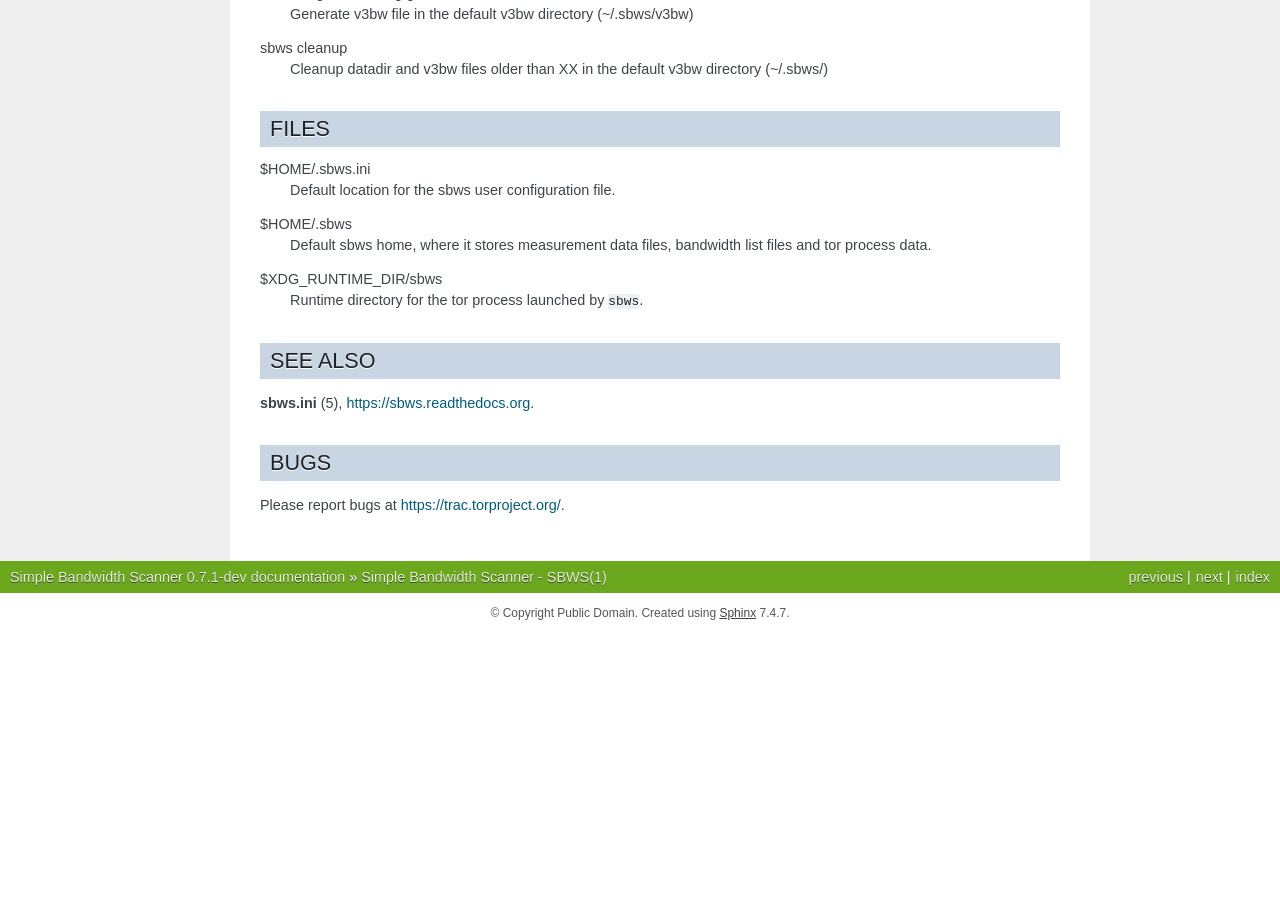
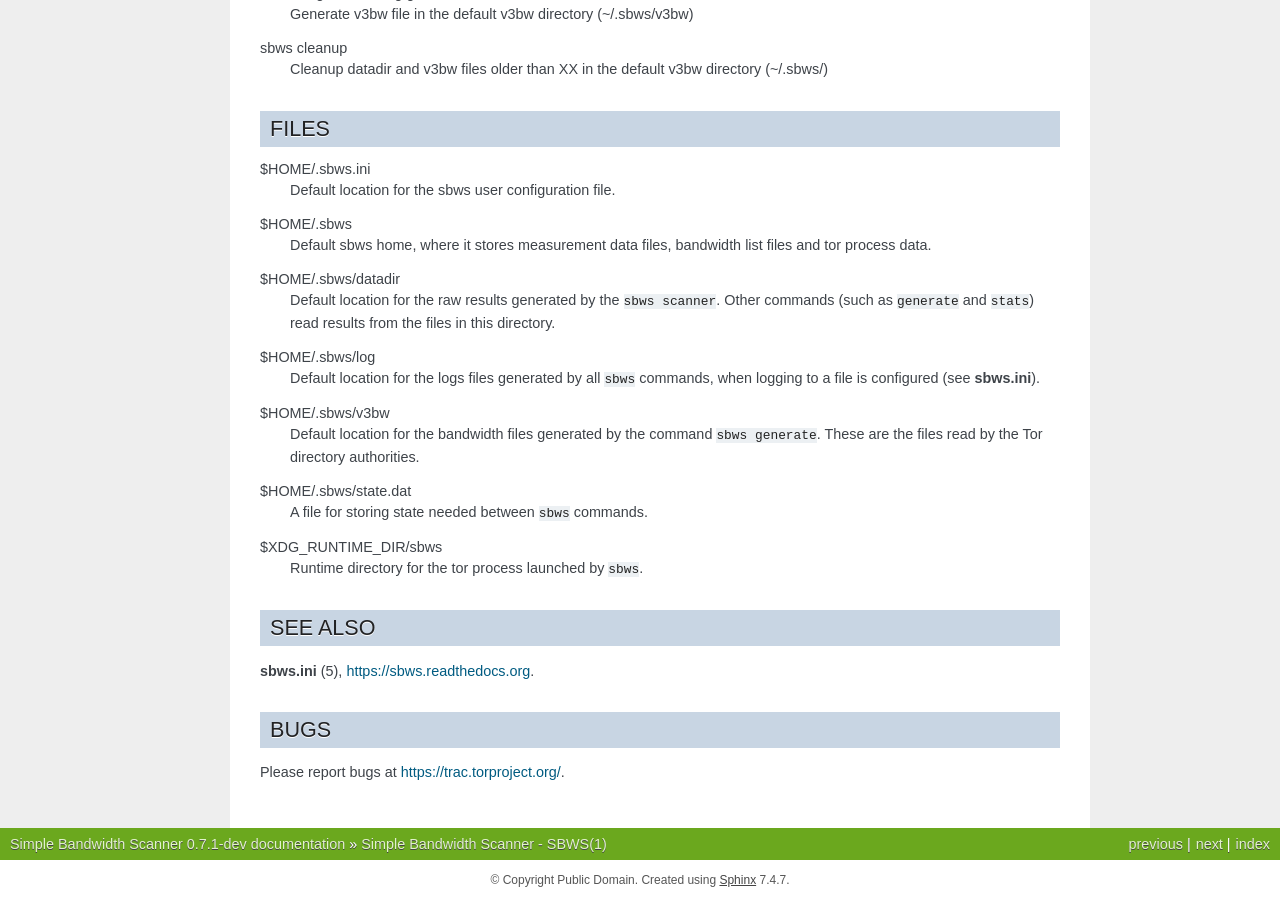
Before and after one commit to torproject/sbws, a Sphinx documentation site: the page built from docs/source/man_sbws.rst, in a window 1280 px wide and 900 px high, scrolled down 988 px. Built offline with Sphinx 7.4.7, drawn with Linux system fonts in a browser that asks for light colours; formulas are drawn with MathJax 3; before the commit the page ends 1621 px from its top, so only the background shows below that.

```diff
--- a/docs/source/man_sbws.rst
+++ b/docs/source/man_sbws.rst
@@ -64,6 +64,23 @@ $HOME/.sbws
    Default sbws home, where it stores measurement data files,
    bandwidth list files and tor process data.
 
+$HOME/.sbws/datadir
+   Default location for the raw results generated by the ``sbws scanner``.
+   Other commands (such as ``generate`` and ``stats``) read results from the
+   files in this directory.
+
+$HOME/.sbws/log
+   Default location for the logs files generated by all ``sbws`` commands,
+   when logging to a file is configured (see **sbws.ini**).
+
+$HOME/.sbws/v3bw
+   Default location for the bandwidth files generated by the command
+   ``sbws generate``. These are the files read by the Tor directory
+   authorities.
+
+$HOME/.sbws/state.dat
+   A file for storing state needed between ``sbws`` commands.
+
 $XDG_RUNTIME_DIR/sbws
   Runtime directory for the tor process launched by ``sbws``.
 
```
Also changed, not shown: README.md (+0 -16 lines).
